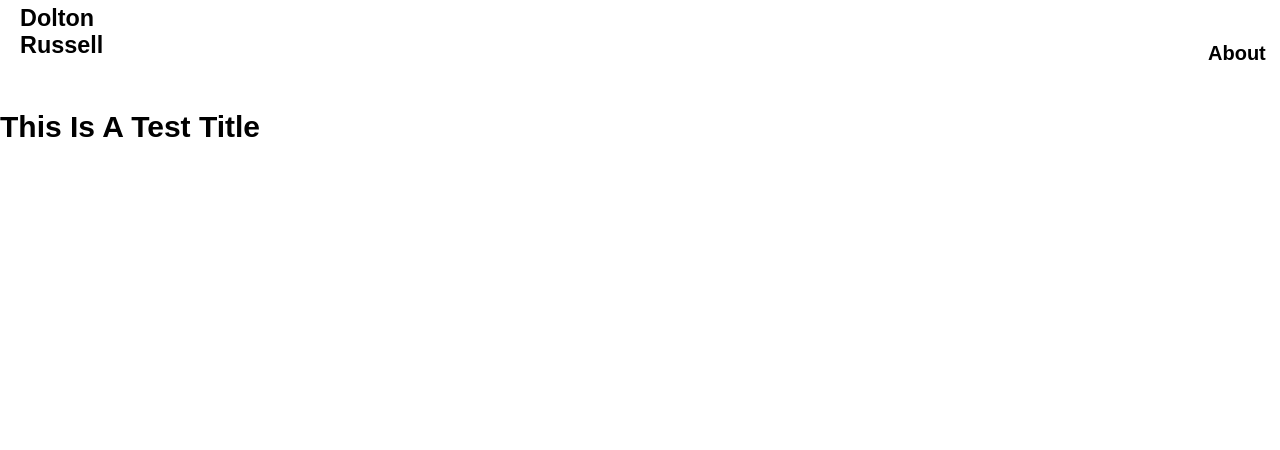
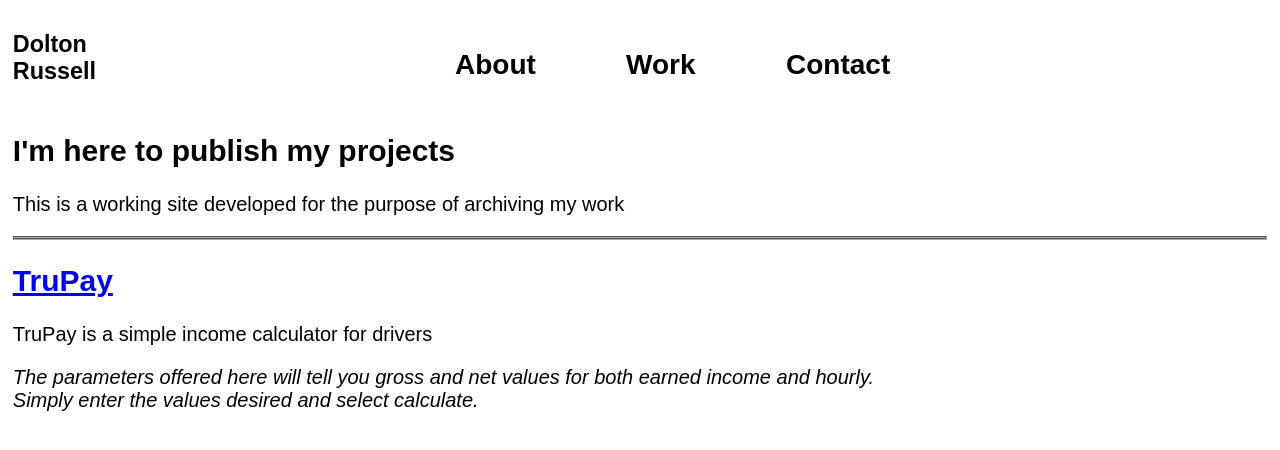
Before and after one commit to NoDullStorytellers/NoDullStorytellers.github.io, a plain HTML site: page index.html in a window 1280 px wide. Drawn offline with Linux system fonts and the light colour scheme.

Commit message:
fix nav for center position-add main tag-add TruPay to landing page

```diff
--- a/Resources/CSS/style.css
+++ b/Resources/CSS/style.css
@@ -10,34 +10,37 @@ html {
 }
 
 body {
-    margin: 0;
+    margin-left: 1%;
+    margin-right: 1%;
+}
+
+header {
+    display: flex;
+    align-items: center;
 }
 
 .nav-menu {
     position: fixed;
     z-index: 1000;
     width: 100%;
-}
 
-.nav-menu h3 {
-    position: fixed;
-    margin-top: .25rem;
-    margin-left: 1rem;
 }
 
 #nav-links {
     display: flex;
-    justify-content: space-around;
+    justify-content: space-evenly;
     list-style-type: none;
-    padding-inline-start: 60rem;
+    margin-left: 25%;
+    padding-right: 25%;
 
-
- }
+}
 
 #nav-links a {
     text-decoration: none;
+    font-size: 1.4rem;
     font-weight: 600;
-    display: inline-block;
+    z-index: 1000;
+    display: block;
     --d:14px;
     color: #000;
     padding: calc(8px + var(--d)) 8px 8px 8px;
@@ -45,7 +48,7 @@ body {
     clip-path: polygon(0 var(--d),3px var(--d),calc(100% - 3px) var(--d),100% var(--d),100% 100%,0 100%);
     transform: perspective(1000px) rotateX(0deg);
     transition: 0.4s,color 0.4s 0.4s,background-color 0.4s 0.4s;
-  }
+}
 
  #nav-links a:hover {
    background-color: #000;
@@ -53,13 +56,11 @@ body {
    clip-path: polygon(0 var(--d),3px 0,calc(100% - 3px) 0,100% var(--d),100% 100%,0 100%);
    transform: perspective(1000px) rotateX(-40deg);
    transition: 0.4s,clip-path 0.4s 0.4s,transform 0.4s 0.4s,0.4s;
+}
 
- }
-
-
-
-#about {
-    position: absolute;
-    width: 100%;
-    margin-top: 4.25rem;
+hr {
+    border-style: groove;
+    border-width: 2px;
+    border-color:darkgray;
+    overflow: visible;
 }
--- a/index.html
+++ b/index.html
@@ -5,25 +5,38 @@
         <meta name="viewport" content="width=device-width, initial-scale=1.0">
         <title>Dolton Russell Portfolio</title>
         <link href='./Resources/CSS/style.css' rel='stylesheet'>
+        <meta charset="utf-8">
     </head>
 
     <body>
-
         <!--    NAVIGATION MENU    -->
+        <header>
+            <h3>Dolton<br>Russell</h3>
             <nav class='nav-menu'>
-        <h3>Dolton<br>Russell</h3>
                 <ul id="nav-links">
                     <li><a href="#">About</a></li>
                     <li><a href="#">Work</a></li>
                     <li><a href="#">Contact</a></li>
                 </ul>
             </nav>
+        </header>
 
+        <main>
             <section id="about">
-        <div id="about-main">
-            <h1>This Is A Test Title</h1>
+                <div id="aboutMain">
+                    <h2>I'm here to publish my projects</h2>
+                    <p> This is a working site developed for the purpose of archiving my work</p>
                 </div>
             </section>
+            <hr>
+            <section class="work" id="truPay" >
+                <h2><a href="./TruPay/index.html" target="_blank">TruPay</a></h2>
+                <p>TruPay is a simple income calculator for drivers</p>
+                <i id="howItWorks">The parameters offered here will tell you gross and net values for both earned income and hourly.<br>
+                Simply enter the values desired and select calculate.</i>
+                <aside id="goals"></aside>
+            </section>
 
+        </main>
     </body>
 </html>
```
Lines whose indentation alone changed are shown as unchanged.
